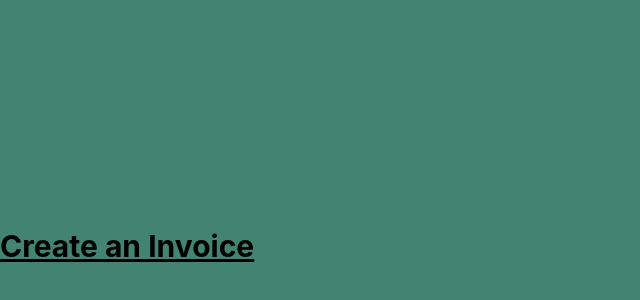
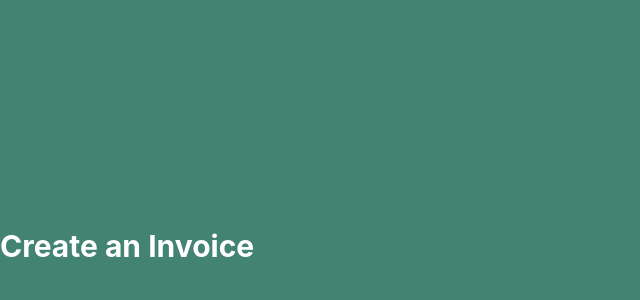
Before and after one commit to jamesmcn1/crezco-invoice, a Next.js app: page /invoice in a window 1280 px wide. Shown: the part 154-454 px from the top of the page, without its empty margins (0-640 px from the left). Built offline with nearby package versions, Linux system fonts and the light colour scheme.

Commit message:
getting user data now

```diff
--- a/pages/invoice.js
+++ b/pages/invoice.js
@@ -29,7 +29,8 @@
               'X-CSRF-Token, X-Requested-With, Accept, Accept-Version, Content-Length, Content-MD5, Content-Type, Date, X-Api-Version',
           },
         })
-        console.log(users)
+        const userData = await users.json();
+        console.log(userData);
       } catch (err) {
         console.log(err)
       }
@@ -42,7 +43,7 @@
   return (
     <Screen>
       <div>
-        <h1 className="text-3xl font-bold underline">Create an Invoice</h1>
+        <h1 className="text-3xl font-bold text-white">Create an Invoice</h1>
       </div>
     </Screen>
   )
```
